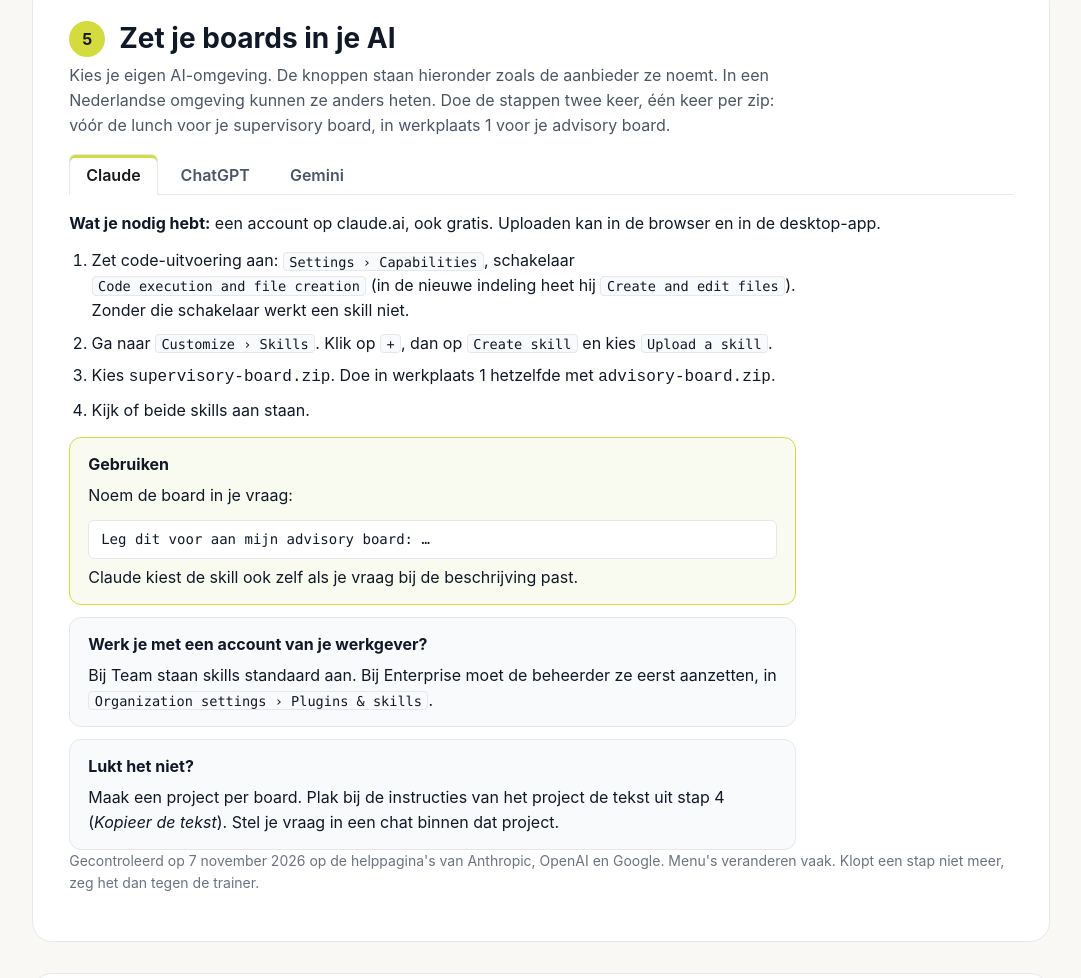
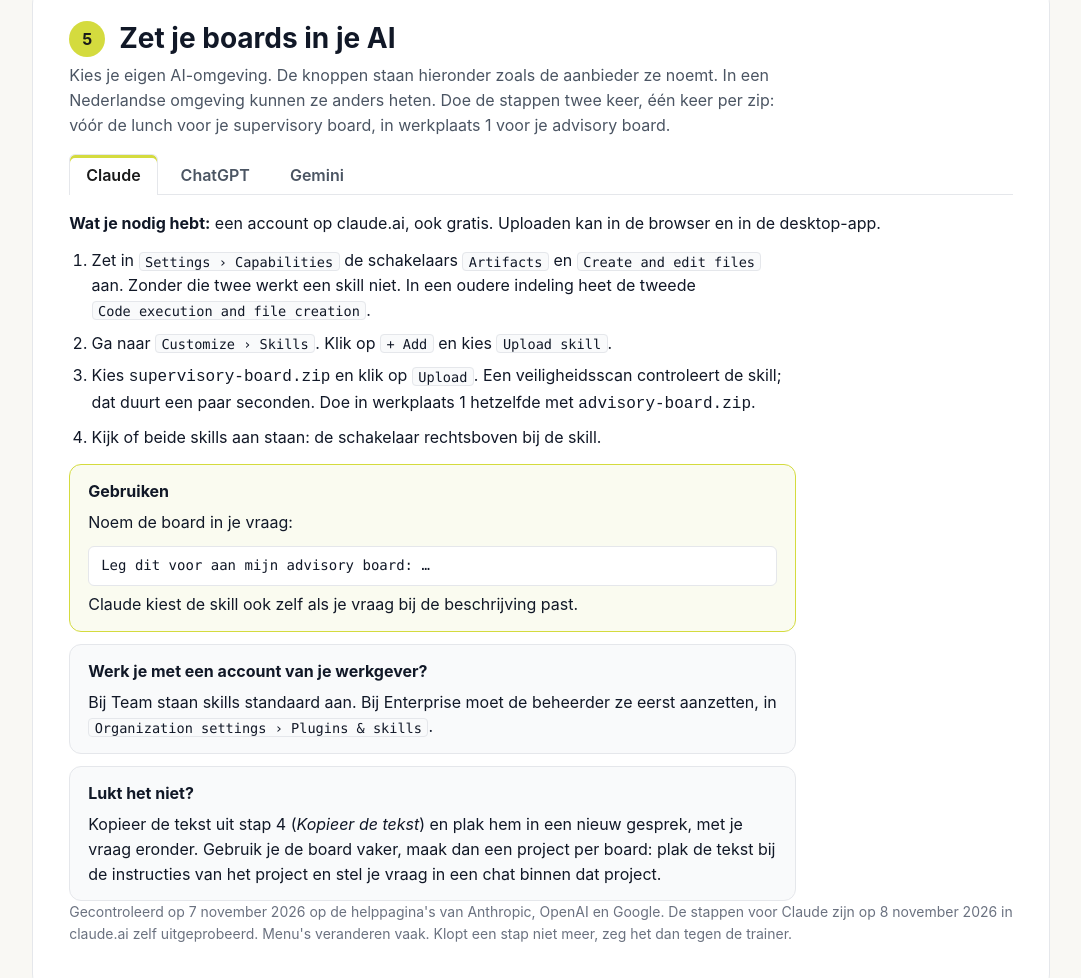
Before and after one commit to businessdatasolutions/aiso, a plain HTML site: page materiaal/boards.html in a window 1280 px wide. Shown: the part 6906-7884 px from the top of the page, without its empty margins (99-1180 px from the left). Drawn offline with Linux system fonts and the light colour scheme.

Commit message:
Boardspagina en deck: stappen zoals claude.ai ze nu toont
Getest op 8 november 2026 in claude.ai zelf (skills uploaden, testvraag,
casusdeck heen en terug):
- Stap 5 voor Claude: de schakelaars heten Artifacts en Create and edit
  files, en uploaden gaat via + Add › Upload skill, met een veiligheidsscan.
- De terugvaloptie zegt eerst: plak de tekst in een nieuw gesprek. Een
  project is voor wie de board vaker gebruikt. Zo zeggen werkkaart en
  lespagina hetzelfde.
- Het deck zegt hoe je het antwoord opslaat: Download bij een bestand, en
  bij een codeblok Kladblok met het type Alle bestanden, of platte tekst in
  TextEdit. Anders eindigt de naam op .txt.

Co-Authored-By: Claude Opus 5.5 <noreply@anthropic.com>

```diff
--- a/materiaal/boards.html
+++ b/materiaal/boards.html
@@ -332,14 +332,14 @@ footer .binnen { display: flex; flex-wrap: wrap; justify-content: space-between;
     <div role="tabpanel" id="paneel-claude" aria-labelledby="tab-claude">
       <p><strong>Wat je nodig hebt:</strong> een account op claude.ai, ook gratis. Uploaden kan in de browser en in de desktop-app.</p>
       <ol class="stappenlijst">
-        <li>Zet code-uitvoering aan: <span class="menu">Settings › Capabilities</span>, schakelaar <span class="menu">Code execution and file creation</span> (in de nieuwe indeling heet hij <span class="menu">Create and edit files</span>). Zonder die schakelaar werkt een skill niet.</li>
-        <li>Ga naar <span class="menu">Customize › Skills</span>. Klik op <span class="menu">+</span>, dan op <span class="menu">Create skill</span> en kies <span class="menu">Upload a skill</span>.</li>
-        <li>Kies <code>supervisory-board.zip</code>. Doe in werkplaats 1 hetzelfde met <code>advisory-board.zip</code>.</li>
-        <li>Kijk of beide skills aan staan.</li>
+        <li>Zet in <span class="menu">Settings › Capabilities</span> de schakelaars <span class="menu">Artifacts</span> en <span class="menu">Create and edit files</span> aan. Zonder die twee werkt een skill niet. In een oudere indeling heet de tweede <span class="menu">Code execution and file creation</span>.</li>
+        <li>Ga naar <span class="menu">Customize › Skills</span>. Klik op <span class="menu">+ Add</span> en kies <span class="menu">Upload skill</span>.</li>
+        <li>Kies <code>supervisory-board.zip</code> en klik op <span class="menu">Upload</span>. Een veiligheidsscan controleert de skill; dat duurt een paar seconden. Doe in werkplaats 1 hetzelfde met <code>advisory-board.zip</code>.</li>
+        <li>Kijk of beide skills aan staan: de schakelaar rechtsboven bij de skill.</li>
       </ol>
       <div class="blok gebruik"><h4>Gebruiken</h4><p>Noem de board in je vraag:</p><span class="prompt">Leg dit voor aan mijn advisory board: …</span><p>Claude kiest de skill ook zelf als je vraag bij de beschrijving past.</p></div>
       <div class="blok terugval"><h4>Werk je met een account van je werkgever?</h4><p>Bij Team staan skills standaard aan. Bij Enterprise moet de beheerder ze eerst aanzetten, in <span class="menu">Organization settings › Plugins &amp; skills</span>.</p></div>
-      <div class="blok terugval"><h4>Lukt het niet?</h4><p>Maak een project per board. Plak bij de instructies van het project de tekst uit stap 4 (<em>Kopieer de tekst</em>). Stel je vraag in een chat binnen dat project.</p></div>
+      <div class="blok terugval"><h4>Lukt het niet?</h4><p>Kopieer de tekst uit stap 4 (<em>Kopieer de tekst</em>) en plak hem in een nieuw gesprek, met je vraag eronder. Gebruik je de board vaker, maak dan een project per board: plak de tekst bij de instructies van het project en stel je vraag in een chat binnen dat project.</p></div>
     </div>
 
     <div role="tabpanel" id="paneel-chatgpt" aria-labelledby="tab-chatgpt" hidden>
@@ -365,7 +365,7 @@ footer .binnen { display: flex; flex-wrap: wrap; justify-content: space-between;
       <div class="blok terugval"><h4>Maak geen Gem meer</h4><p>Google vervangt Gems door skills. Bij een persoonlijk account kun je een Gem vanaf 17 november 2026 niet meer gebruiken, en op 17 december 2026 verdwijnt hij. Bij een Workspace-account van je werkgever blijven Gems tot ten minste maart 2027.</p></div>
       <div class="blok terugval"><h4>Lukt het niet?</h4><p>Plak de tekst uit stap 4 in een chat, met deze vraag ervoor:</p><span class="prompt">Maak een skill op basis van deze instructies:</span><p>Gemini zet de skill op je pagina <span class="menu">Skills</span>. Daar zet je hem aan.</p></div>
     </div>
-    <p class="klein">Gecontroleerd op 7 november 2026 op de helppagina's van Anthropic, OpenAI en Google. Menu's veranderen vaak. Klopt een stap niet meer, zeg het dan tegen de trainer.</p>
+    <p class="klein">Gecontroleerd op 7 november 2026 op de helppagina's van Anthropic, OpenAI en Google. De stappen voor Claude zijn op 8 november 2026 in claude.ai zelf uitgeprobeerd. Menu's veranderen vaak. Klopt een stap niet meer, zeg het dan tegen de trainer.</p>
   </section>
 
   <section class="stap" id="gebruiken" aria-labelledby="gebruiken-kop">
```
Also changed, not shown: materiaal/casusdeck.html (+1 -1 lines).
